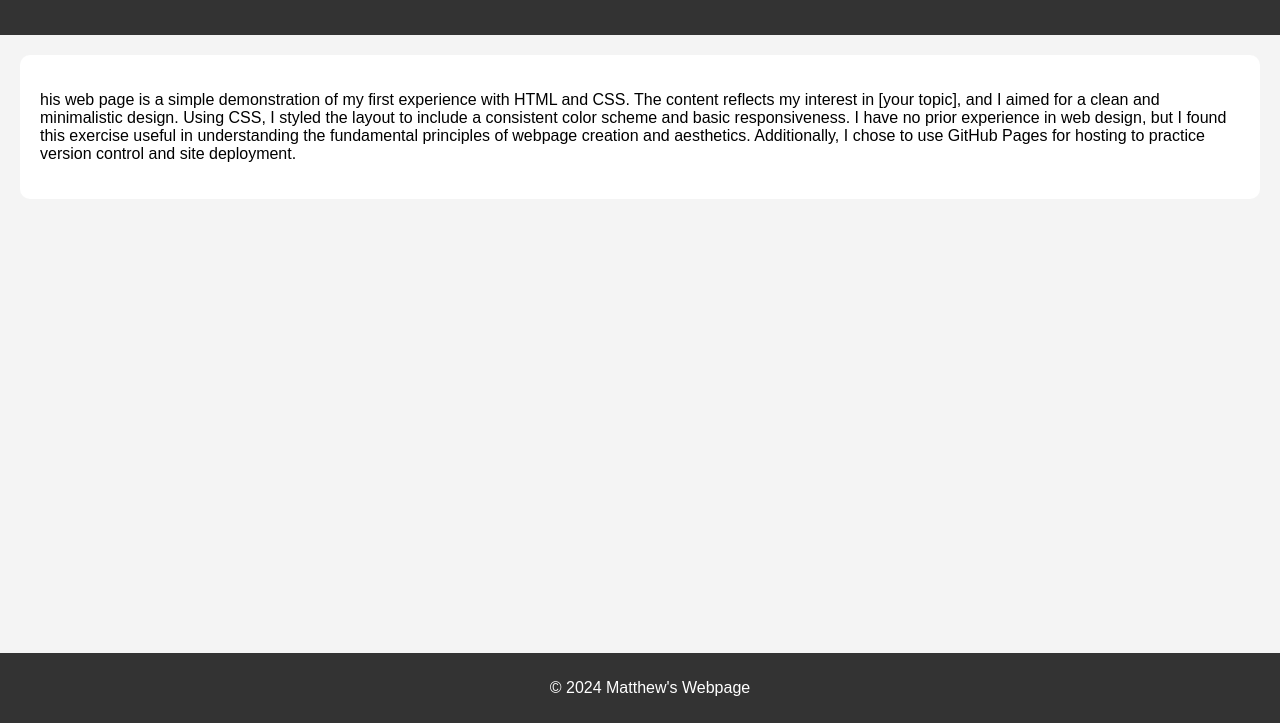
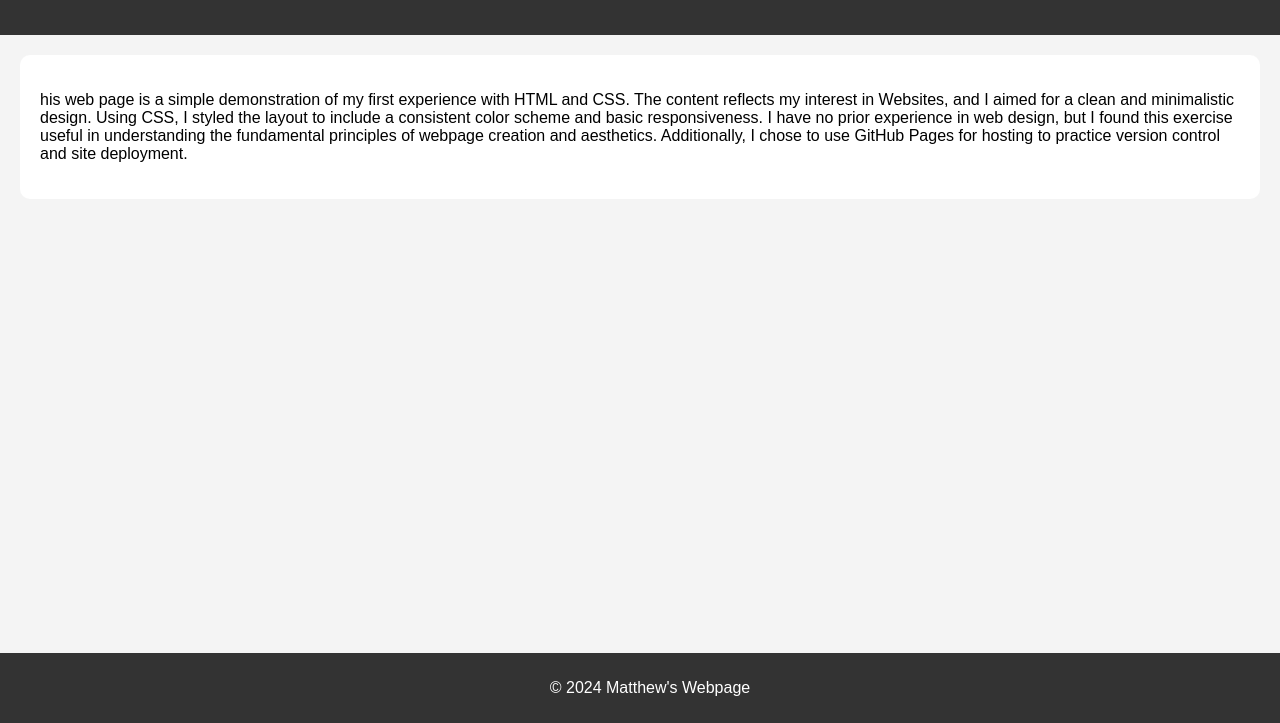
Before and after one commit to s1ckest/Personal, a plain HTML site: page index.html in a window 1280 px wide. Shown: the part 77-800 px from the top of the page. Drawn offline with Linux system fonts and the light colour scheme.

Commit message:
Update index.html

```diff
--- a/index.html
+++ b/index.html
@@ -11,7 +11,7 @@
     <h1>Welcome to My Web Page</h1>
 </header>
 <section>
-    <p>his web page is a simple demonstration of my first experience with HTML and CSS. The content reflects my interest in [your topic], and I aimed for a clean and minimalistic design. Using CSS, I styled the layout to include a consistent color scheme and basic responsiveness. I have no prior experience in web design, but I found this exercise useful in understanding the fundamental principles of webpage creation and aesthetics. Additionally, I chose to use GitHub Pages for hosting to practice version control and site deployment.</p>
+    <p>his web page is a simple demonstration of my first experience with HTML and CSS. The content reflects my interest in Websites, and I aimed for a clean and minimalistic design. Using CSS, I styled the layout to include a consistent color scheme and basic responsiveness. I have no prior experience in web design, but I found this exercise useful in understanding the fundamental principles of webpage creation and aesthetics. Additionally, I chose to use GitHub Pages for hosting to practice version control and site deployment.</p>
 </section>
 <footer>
     <p>© 2024 Matthew's Webpage</p>
```
